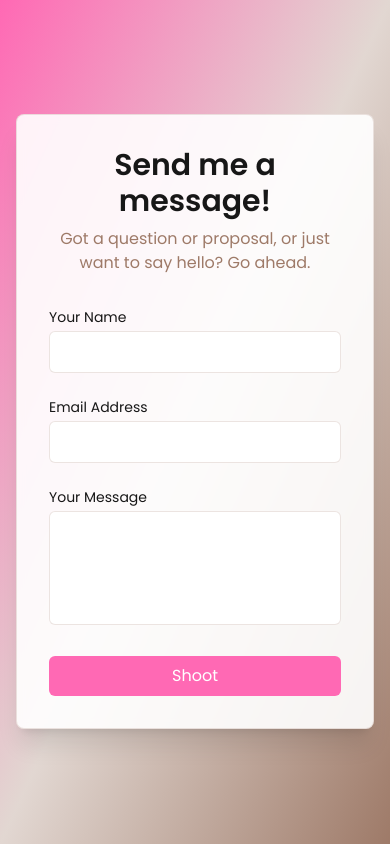
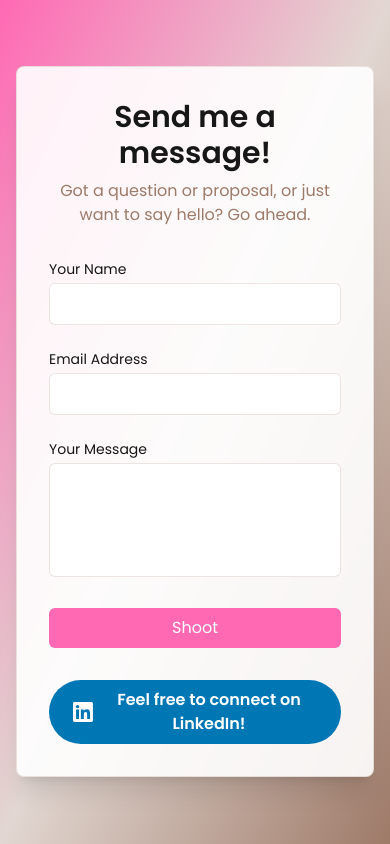
Before and after one commit to kebearry/rebecca-portfolio, a Next.js app: page / in a window 390 px wide. Shown: the part 8923-9767 px from the top of the page. Built offline with nearby package versions, Linux system fonts and the light colour scheme.

Commit message:
[Feature] Add connect on linkedin button

```diff
--- a/package.json
+++ b/package.json
@@ -16,6 +16,7 @@
     "nodemailer": "^6.10.0",
     "react": "^19.0.0",
     "react-dom": "^19.0.0",
+    "react-icons": "^5.4.0",
     "react-markdown": "^9.0.3"
   },
   "devDependencies": {
--- a/src/app/ui/banner.tsx
+++ b/src/app/ui/banner.tsx
@@ -29,7 +29,7 @@ const Banner = () => {
         >
           I bring designs to life through code.
         </div>
-        <p className="text-sm sm:text-base md:text-lg opacity-100 max-w-2xl mx-auto animate__animated animate__fadeIn animate__delay-3s text-left">
+        <p className="text-sm sm:text-base md:text-lg opacity-100 max-w-2xl animate__animated animate__fadeIn animate__delay-3s text-left">
           Before transitioning into Application Development, I explored roles in
           Digital Marketing, Graphic Design, Search Engine Optimization, Content
           Marketing, and IT Project Management. Though I excelled in these
--- a/src/app/ui/contactform.tsx
+++ b/src/app/ui/contactform.tsx
@@ -1,6 +1,7 @@
 "use client";
 
 import React, { useState, ChangeEvent, FormEvent } from "react";
+import { FaLinkedin } from "react-icons/fa"; // LinkedIn Icon
 
 interface FormData {
   name: string;
@@ -139,6 +140,19 @@ const ContactForm = () => {
             {status.message}
           </p>
         )}
+
+        {/* LinkedIn Section */}
+        <div className="mt-8 text-center">
+          <a
+            href="https://www.linkedin.com/in/rebecca965"
+            target="_blank"
+            rel="noopener noreferrer"
+            className="w-full inline-flex items-center bg-[#0077b5] text-white py-2 px-6 rounded-full font-semibold text-md hover:bg-[#005c8e] transition duration-300"
+          >
+            <FaLinkedin className="mr-2 text-2xl" />
+            Feel free to connect on LinkedIn!
+          </a>
+        </div>
       </div>
     </section>
   );
```
Also changed, not shown: 1 other file (tests, documents, lock files or other folders).
